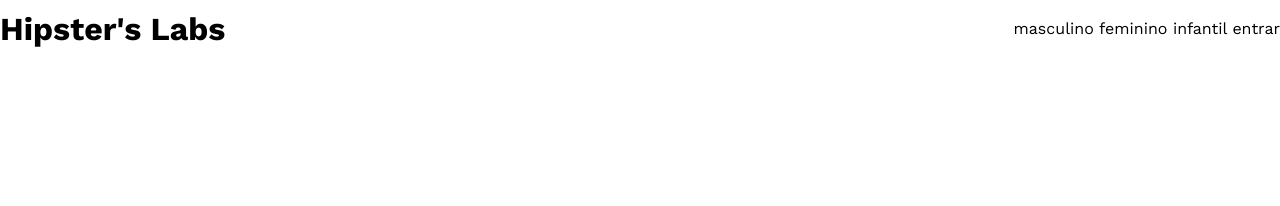
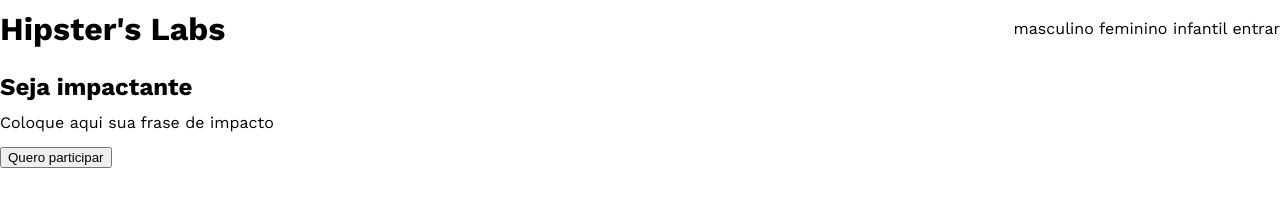
Before and after one commit to rayjgarcia/hipsters_labs, a plain HTML site: page index.html in a window 1280 px wide. Drawn offline with nearby package versions, Linux system fonts and the light colour scheme.

Commit message:
Add title, subtitle and button in hero container

```diff
--- a/index.html
+++ b/index.html
@@ -21,6 +21,9 @@
     </header>
 
     <main class="hero">
+      <h2>Seja impactante</h2>
+      <p>Coloque aqui sua frase de impacto</p>
+      <button>Quero participar</button>
     </main>
 
     <section></section>
```
